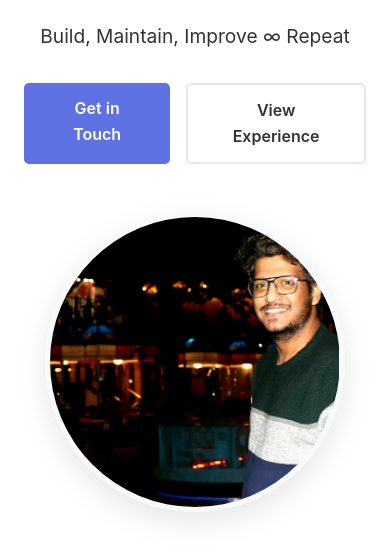
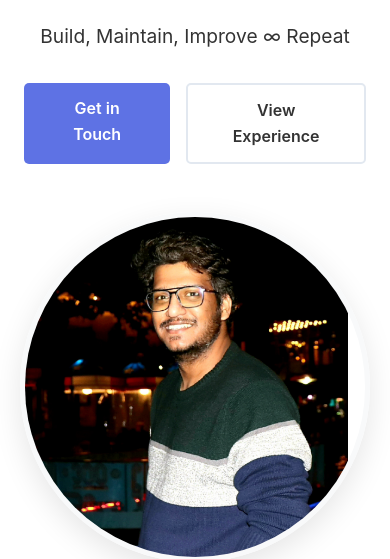
Before and after one commit to Manikranth/Manikranth.github.io, a plain HTML site: page index.html in a window 390 px wide. Shown: the part 316-875 px from the top of the page. Drawn offline with Linux system fonts and the light colour scheme.

Commit message:
Increase profile circle size and adjust face positioning to center

```diff
--- a/css/styles.css
+++ b/css/styles.css
@@ -176,8 +176,8 @@ h1, h2, h3, h4, h5, h6 {
 }
 
 .profile-image {
-    width: 400px;
-    height: 400px;
+    width: 450px;
+    height: 450px;
     overflow: hidden;
     border-radius: 50%;
     display: flex;
@@ -191,8 +191,8 @@ h1, h2, h3, h4, h5, h6 {
     width: 120%;
     height: 120%;
     object-fit: cover;
-    object-position: 40% center;
-    margin-left: -1%;
+    object-position: 70% center;
+    margin-left: -10%;
 }
 
 .profile-placeholder {
@@ -766,8 +766,8 @@ section {
     }
 
     .profile-image {
-        width: 350px;
-        height: 350px;
+        width: 400px;
+        height: 400px;
     }
 
     .timeline::before {
@@ -786,8 +786,8 @@ section {
 
 @media (max-width: 576px) {
     .profile-image {
-        width: 300px;
-        height: 300px;
+        width: 350px;
+        height: 350px;
     }
 
     .profile-placeholder i {
```
